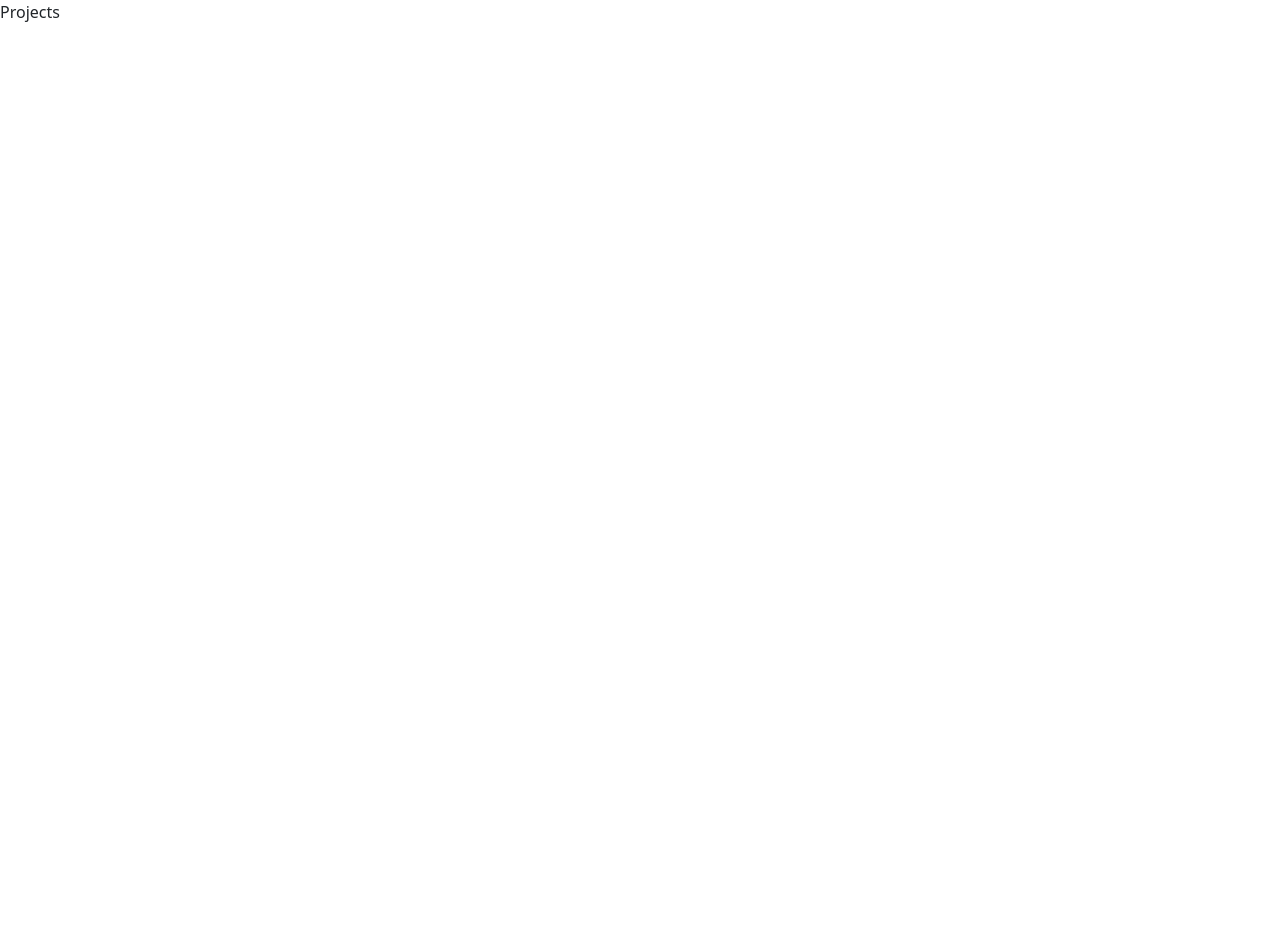
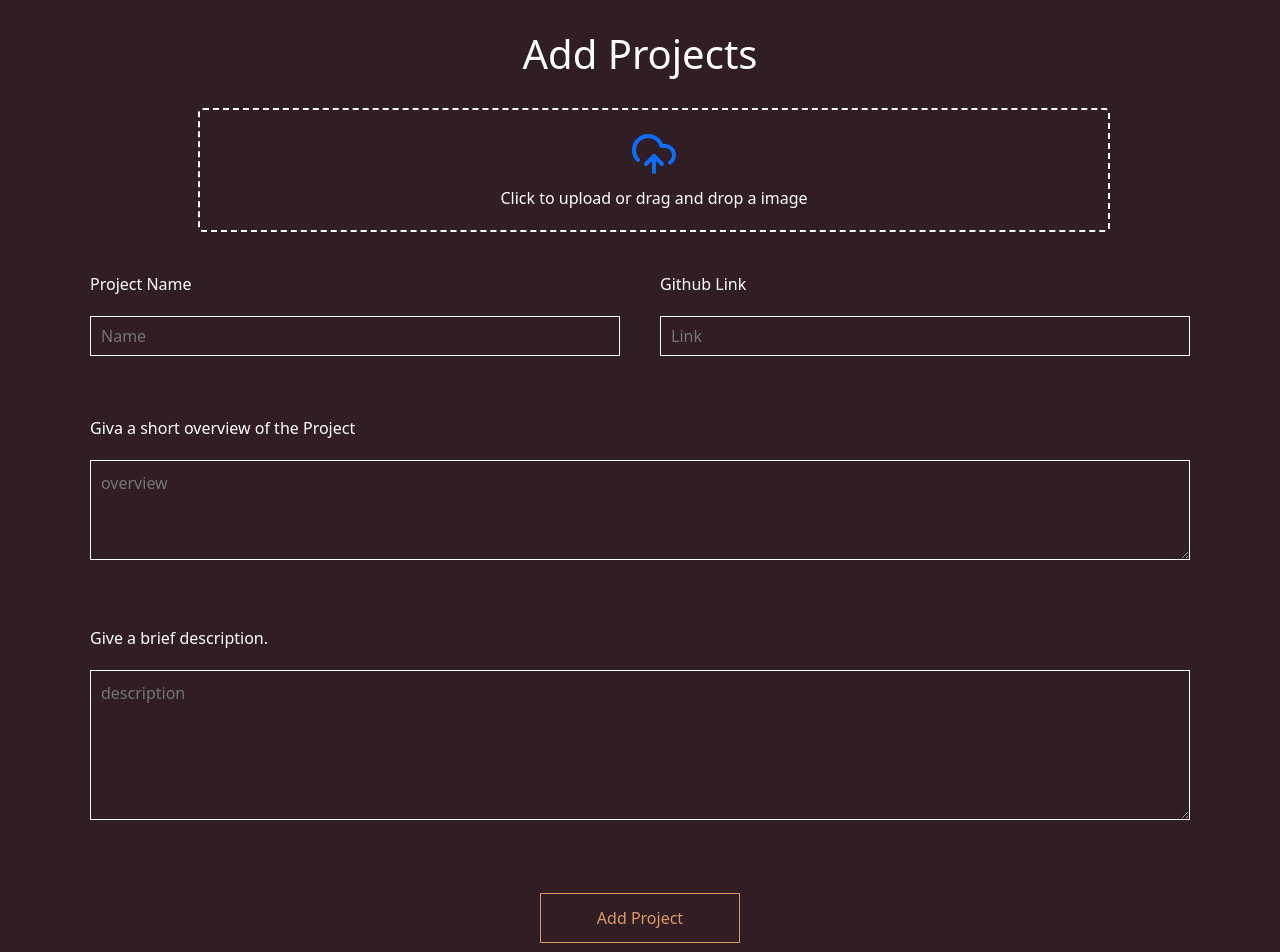
Before and after one commit to tufan0603/Frontend, a React (Vite) app: page /projects in a window 1280 px wide. Shown: the top 952 px of the page. Before the commit the page ends 800 px from the top, so only its background shows below. Built offline with nearby package versions, Linux system fonts and the light colour scheme.

Commit message:
Add project section

```diff
--- a/package.json
+++ b/package.json
@@ -13,6 +13,7 @@
     "axios": "^1.7.9",
     "bootstrap": "^5.3.3",
     "dotenv": "^16.4.7",
+    "lucide-react": "^0.475.0",
     "react": "^19.0.0",
     "react-dom": "^19.0.0",
     "react-icons": "^5.4.0",
--- /dev/null
+++ b/src/css/project.css
@@ -0,0 +1,78 @@
+.projects-container-f{
+    background-color: #311E25;
+    color: #fff;
+}
+
+
+.add-projects
+{
+    text-align: center;
+    margin: 20px;
+    padding: 10px;
+}
+
+.project-input{
+    padding: 20px;
+
+}
+.project-input input{
+    width: 100%;
+    height: 40px;
+    font-size: 16px;
+    outline: none;
+    padding: 10px;
+    background: transparent;
+    border: 1px solid #fff;
+}
+.project-input textarea{
+    width: 100%;
+    height: 40px;
+    font-size: 16px;
+    outline: none;
+    padding: 10px;
+    background: transparent;
+    border: 1px solid #fff;
+    color: #fff;
+}
+.label
+{
+    padding: 20px 0px;
+}
+.file
+{
+    text-align: center;
+    align-items: center;
+    justify-content: center;
+    width: 80%;
+    margin-left: 10vw;
+    padding: 20px;
+    border: 2px dashed white;
+    border-radius: 5px;
+    color: #fff;
+
+}
+
+.addProjectBtn
+{
+    width: 200px ;
+    margin-top: 47px ;
+    /* width: 250px; */
+    color: #DB9A64 ;
+    background-color: transparent;
+    display: inline-block;
+    padding: 12px 35px;
+    font-size: 16px;
+    font-weight: 500;
+    border: 1px solid #DB9A64;
+    text-align: center;
+    cursor: pointer;
+    margin-bottom: 50px;
+}
+.addProjectBtn:hover{
+    color: #fff;
+    background-color: #DB9A64;
+}
+.addSkillBtnCol{
+    text-align: center;
+}
+/* align-items-center justify-content-center w-100 p-4 border border-2 border-dashed rounded-3 border-secondary  shadow-sm */
--- a/src/pages/Projects.jsx
+++ b/src/pages/Projects.jsx
@@ -1,7 +1,98 @@
-import React from "react";
+import "../css/project.css";
+
+import React, { useState } from "react";
+import { UploadCloud } from "lucide-react";
 
 function Projects() {
-  return <div>Projects</div>;
+  const [fileName, setFileName] = useState("");
+
+  const handleFileChange = (e) => {
+    const file = e.target.files[0];
+    if (file) {
+      setFileName(file.name);
+    }
+  };
+
+  return (
+    <div className="container-fluid projects-container-f ">
+      <div className="container">
+        <form className="row">
+          <div className="col-12">
+            <h1 className="add-projects">Add Projects</h1>
+          </div>
+          <div className=" col-12 file d-flex flex-column">
+            <label
+              htmlFor="file-upload"
+              className="cursor-pointer d-flex flex-column align-items-center justify-content-center"
+            >
+              <UploadCloud size={48} className="text-primary" />
+              <span className="mt-2 text">
+                {fileName || "Click to upload or drag and drop a image"}
+              </span>
+              <input
+                id="file-upload"
+                type="file"
+                className="d-none"
+                onChange={handleFileChange}
+              />
+            </label>
+          </div>
+
+          <div className="col-lg-6 project-input">
+            <label htmlFor="title" className="label">
+              Project Name
+            </label>
+            <input type="text" name="title" placeholder="Name" />
+          </div>
+          <div className="col-lg-6 project-input">
+            <label htmlFor="github" className="label">
+              Github Link
+            </label>
+            <input type="text" name="github" placeholder="Link" />
+          </div>
+          <div className="col-12 project-input">
+            <label htmlFor="smallDescription" className="label">
+              Giva a short overview of the Project
+            </label>
+            <textarea
+              type="text"
+              rows="3"
+              cols="50"
+              contact
+              name="smallDescription"
+              id="smallDescription"
+              placeholder="overview"
+              className="project-input"
+              style={{ height: "100px" }}
+            />
+            {/* <input type="text" name="smallDescription" /> */}
+          </div>
+          <div className="col-12 project-input">
+            <label htmlFor="bigDescription" className="label">
+              Give a brief description.
+            </label>
+            <textarea
+              type="text"
+              rows="5"
+              cols="50"
+              contact
+              name="bigDescription"
+              id="bigDescription"
+              placeholder="description"
+              className="project-input"
+              style={{ height: "150px" }}
+            />
+          </div>
+
+          <div className="col-lg-12 addSkillBtnCol">
+            <button type="submit" className="addProjectBtn">
+              Add Project
+            </button>
+          </div>
+        </form>
+      </div>
+    </div>
+  );
 }
 
 export default Projects;
```
Also changed, not shown: 1 other file (tests, documents, lock files or other folders).
